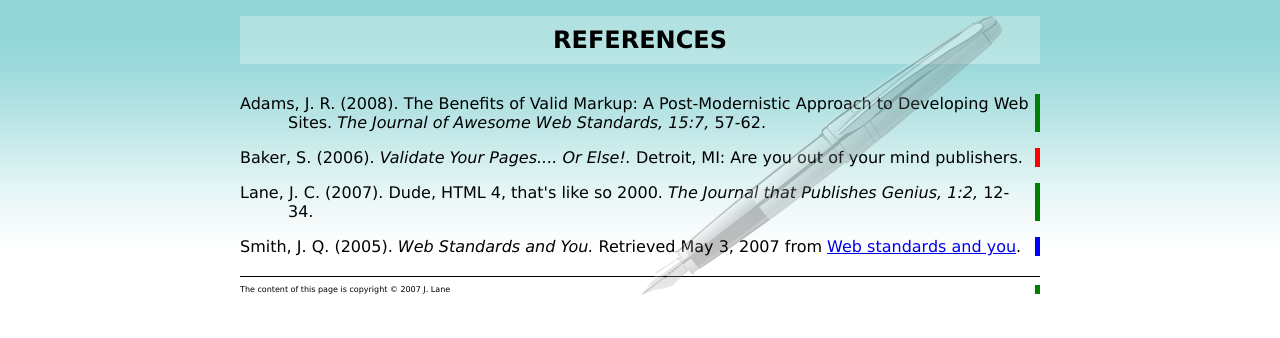
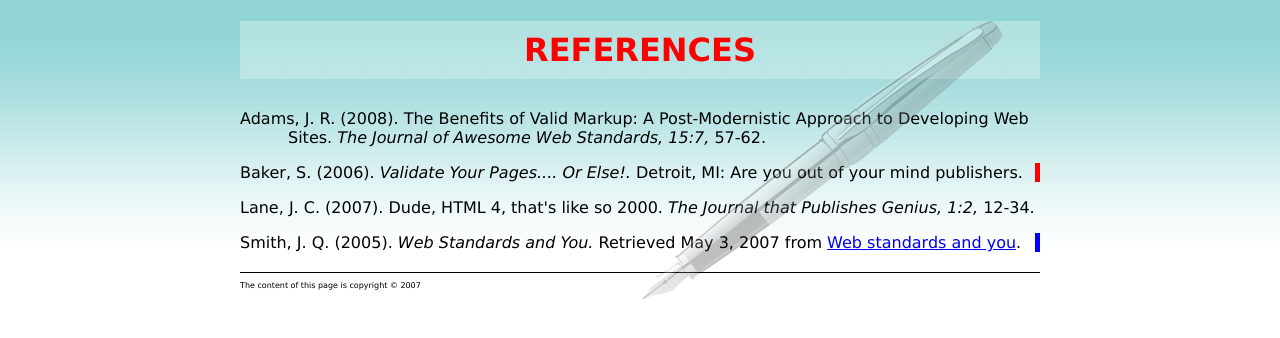
Before and after one commit to PolCP2001/0373---LLMSGI, a plain HTML site: page index.html in a window 1280 px wide. Drawn offline with Linux system fonts and the light colour scheme.

Commit message:
Update styles.css

```diff
--- a/styles.css
+++ b/styles.css
@@ -21,7 +21,9 @@ div {
 h1 {
   text-align: center;
   text-transform: uppercase;
-  font-size: 1.5em;
+  font-size: 2em;
+  font-weight: 700;
+  color: red;
   margin-bottom: 30px;
   background: url('images/headbg.png') top left repeat;
   padding: 10px 0;
@@ -40,7 +42,8 @@ h1 {
   border-right: 5px solid red;
 }
 #article {
-  border-right: 5px solid green;
+  border-right: 5px solid green
+  color: red;
 }
 #footer {
   font-size: 0.5em;
@@ -48,6 +51,7 @@ h1 {
   margin-top: 20px;
 }
 #footer a {
+  visibility: hidden;
   color: #000;
   text-decoration: none;
 }
```
